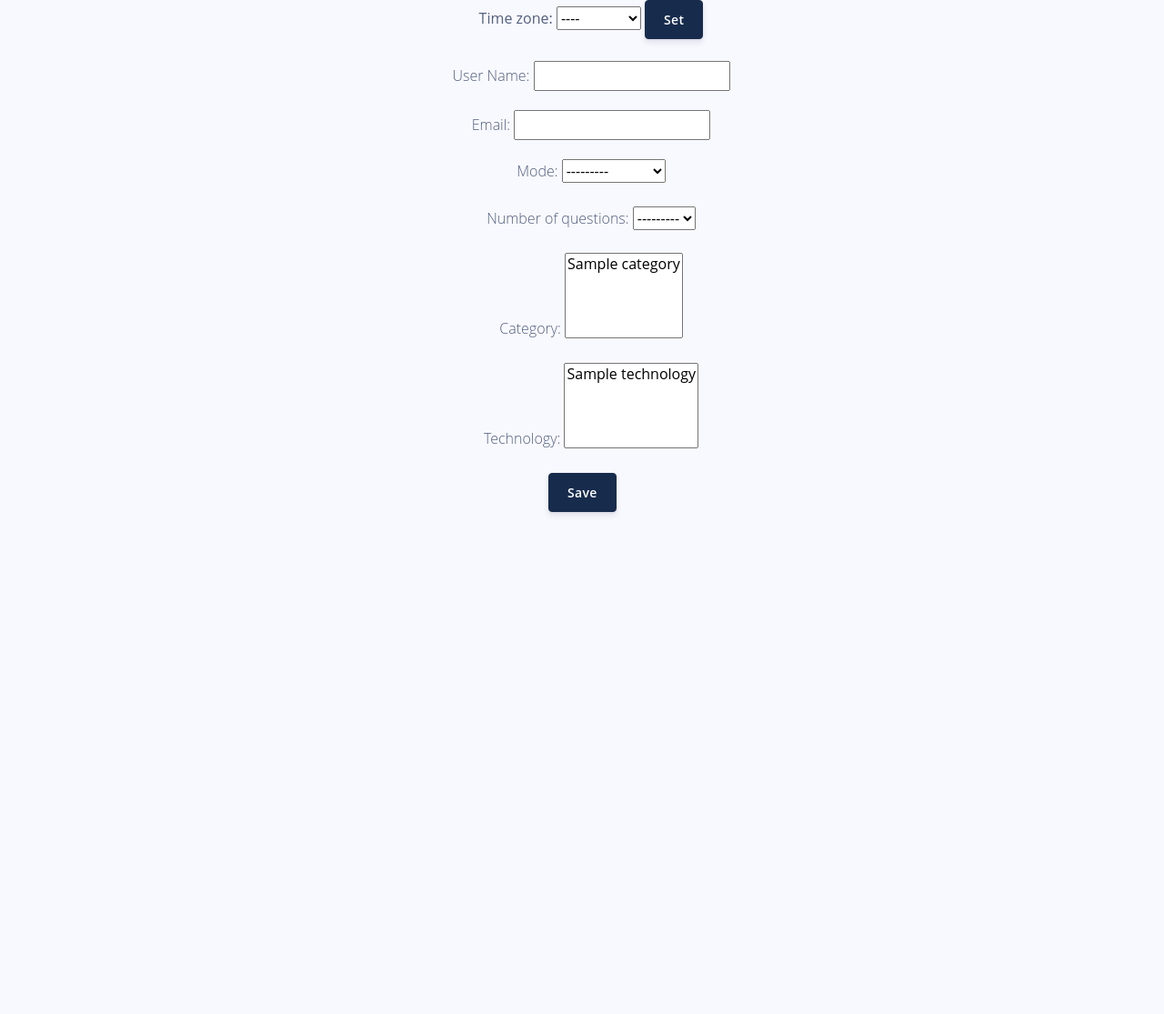
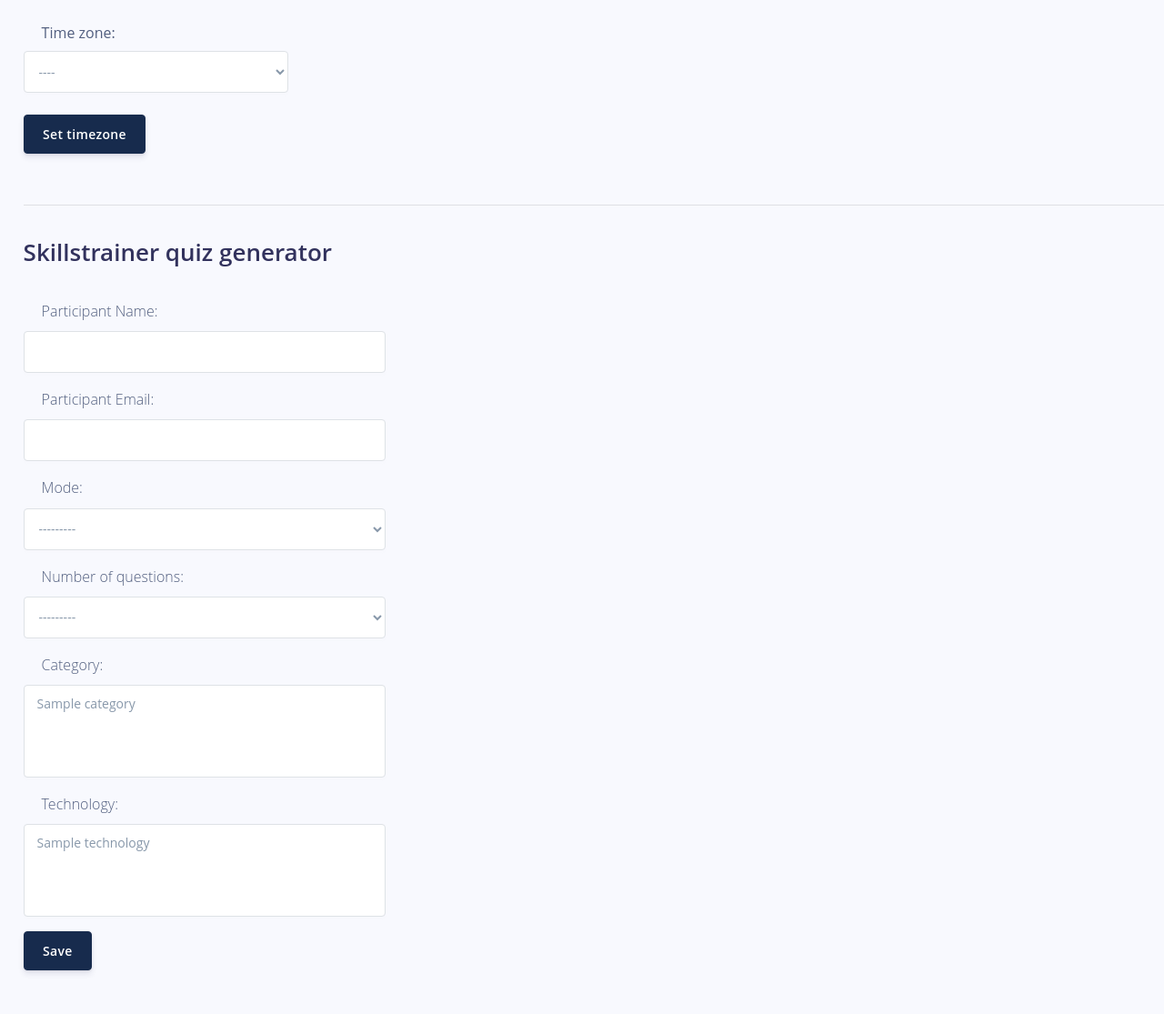
Before and after one commit to tomstasz/skills-trainer, a Django app: page / in a window 1280 px wide. Shown: the whole page at 91% size. Before the commit the page ends 567 px from the top, so only its background shows below. Run offline with Django 4.2, Linux system fonts and the light colour scheme; tables that the repository leaves empty hold one stand-in row (values such as "Sample post"); some libraries are stand-ins or nearby versions.

Commit message:
Implement bootstrap columns into quiz and search forms

```diff
--- a/quiz/forms.py
+++ b/quiz/forms.py
@@ -7,7 +7,14 @@ class QuizForm(forms.ModelForm):
     class Meta:
         model = Quiz
         exclude = ["created_at"]
-        widgets = {"mode": forms.Select}
+        widgets = {
+            "mode": forms.Select(attrs={"class": "form-control"}),
+            "number_of_questions": forms.Select(attrs={"class": "form-control"}),
+            "user_name": forms.TextInput(attrs={"class": "form-control"}),
+            "email": forms.EmailInput(attrs={"class": "form-control"}),
+            "category": forms.SelectMultiple(attrs={"class": "form-control"}),
+            "technology": forms.SelectMultiple(attrs={"class": "form-control"}),
+        }
 
     field_order = [
         "user_name",
@@ -31,5 +38,9 @@ class UserEmailForm(forms.ModelForm):
 
 
 class QuestionSearchForm(forms.Form):
-    id = forms.IntegerField(required=False)
-    uuid = forms.UUIDField(required=False)
+    id = forms.IntegerField(
+        required=False, widget=forms.NumberInput(attrs={"class": "form-control"})
+    )
+    uuid = forms.UUIDField(
+        required=False, widget=forms.TextInput(attrs={"class": "form-control"})
+    )
--- a/quiz/models.py
+++ b/quiz/models.py
@@ -44,8 +44,8 @@ class Quiz(models.Model):
     uuid = models.UUIDField(default=uuid.uuid4, unique=True, editable=False)
     category = models.ManyToManyField("Category", verbose_name=_("category"))
     technology = models.ManyToManyField("Technology", verbose_name=_("technology"))
-    user_name = models.CharField(_("User Name"), max_length=120)
-    email = models.CharField(max_length=120, unique=True)
+    user_name = models.CharField(_("Participant Name"), max_length=120)
+    email = models.CharField(_("Participant Email"), max_length=120, unique=True)
     number_of_questions = models.IntegerField(
         _("Number of questions"), choices=NUM_OF_QUESTIONS
     )
--- a/static/css/style.css
+++ b/static/css/style.css
@@ -42,9 +42,14 @@ input[type="checkbox"] {
 
 
 .full-div {
-    text-align: center;
+    margin-left: 2%;
     }
 
 .alert-success {
     width:fit-content;
 }
+
+
+html {
+    scroll-behavior: smooth;
+  }
--- a/templates/index.html
+++ b/templates/index.html
@@ -14,20 +14,33 @@
 {% load tz %}
 {% get_current_timezone as TIME_ZONE %}
 <!--  -->
+<br>
 <div class="full-div">
+    <div class="row">
+        <div class="col-sm-3">
+<div class="form-group">
 <form id="timezone-form" action="{% url 'quiz:quiz-view' %}" method="post">
     {% csrf_token %}
-    <label for="timezone">{% translate "Time zone:" %}</label>
-    <select name="timezone">
+    <label for="timezone">{% translate "Time zone:" %}</label> <br>
+    <select name="timezone" class="form-control">
         {% for city, tz in timezones.items %}
         <option value="{{ tz }}"{% if tz == TIME_ZONE %}selected{% elif tz == "" %}selected{% endif %}>{{ city }}</option>
         {% endfor %}
     </select>
-    <button class="btn btn-default" type="submit" id="timezone-submit">{% translate "Set" %}</button>
+    <br>
+    <button class="btn btn-default" type="submit" id="timezone-submit">{% translate "Set timezone" %}</button>
 </form>
+</div>
+</div>
+</div>
+
+<hr>
+<!--  -->
+<h1>Skillstrainer quiz generator</h1>
 <br>
-<!--  -->
-
+<div class="row">
+<div class="col-sm-4">
+<div class="form-group">
 <form id="quiz-form" action="" method="post">
     {% csrf_token %}
     {{ quiz_form.as_p }}
@@ -42,6 +55,7 @@
     {% endfor %}
     {% endif %}
 <br>
+<div id="seniority-div">
 {% if request.POST and selected_technologies %}
     {% include 'seniority.html' %}
 {% elif request.POST and message %}
@@ -49,10 +63,14 @@
         <strong>{{ message }}</strong>
     </div>
 {% endif %}
+</div>
 
 {% if request.POST and first_question_uuid %}
 <span class="badge badge-default">{% translate "Quiz Link:" %}</span>
     <a class="full-link" href="http://127.0.0.1:8000/{{ first_question_uuid }}?q={{ quiz_pk }}"></a>
 {% endif %}
 </div>
+</div>
+</div>
+</div>
 {% endblock content %}
--- a/templates/question-search.html
+++ b/templates/question-search.html
@@ -17,14 +17,16 @@
 {% block content %}
 <div class="container">
     <div class="row">
-      <div class="col">
+      <div class="col-sm-5">
         <h3>{% translate "Find a single question (enter id or uuid):" %}</h3>
+        <div class="form-group">
         <form id="question-form" action="" method="post">
             {% csrf_token %}
             {{ question_form.as_p }}
             <button class="btn btn-default" type="submit" id="question-submit">{% translate "Find" %}</button>
         </form>
         <br>
+      </div>
       </div>
       <div class="col">
         <div id="question" data-question={{ question.uuid }} data-quiz={{ quiz.pk }}>
```
Also changed, not shown: locale/en/LC_MESSAGES/django.po, locale/pl/LC_MESSAGES/django.po.
